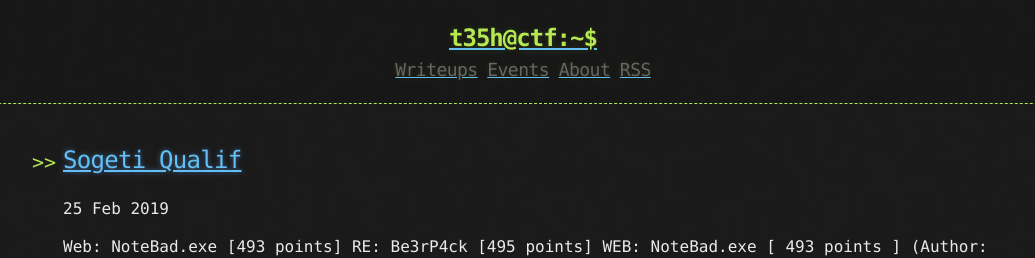
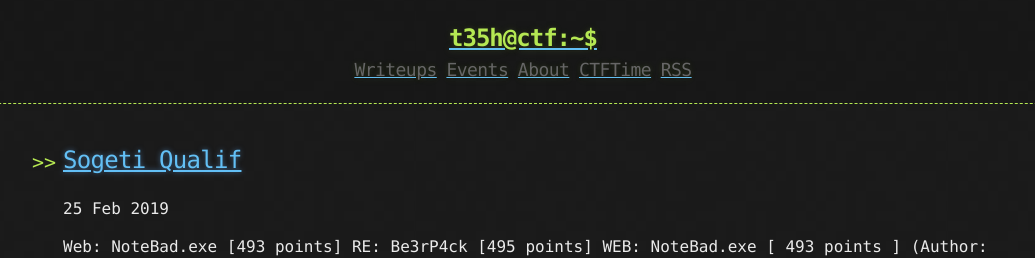
Before and after one commit to team-t35h/team-t35h.github.io, a Jekyll site: the page built from index.html, in a window 1280 px wide. Shown: the top 258 px of the page, without its empty margins (117-1152 px from the left). Built offline with Jekyll 4.4.1, drawn with Linux system fonts in a browser that asks for light colours; the list of posts is cut into pages by our own code.

Commit message:
Add CTFTime link

```diff
--- a/_includes/links.html
+++ b/_includes/links.html
@@ -1,4 +1,5 @@
 <a href="{{ "/writeups" | prepend: site.baseurl | replace: '//', '/' }}"><h2 class="header-link">Writeups</h2></a>
 <a href="{{ "/events" | prepend: site.baseurl | replace: '//', '/' }}"><h2 class="header-link">Events</h2></a>
 <a href="{{ "/about" | prepend: site.baseurl | replace: '//', '/' }}"><h2 class="header-link">About</h2></a>
+<a href="https://ctftime.org/team/45998"><h2 class="header-link">CTFTime</h2></a>
 <a href="{{ "/atom.xml" | prepend: site.baseurl | replace: '//', '/' }}"><h2 class="header-link">RSS</h2></a>
```
